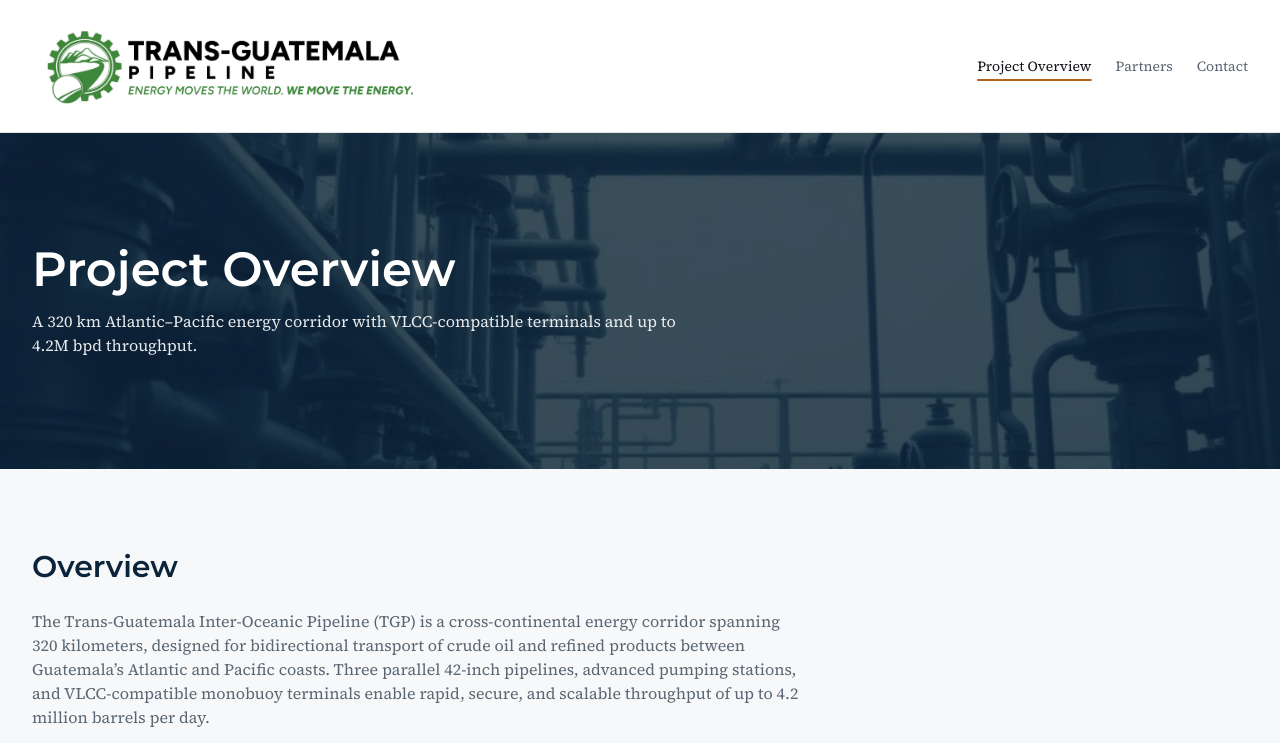
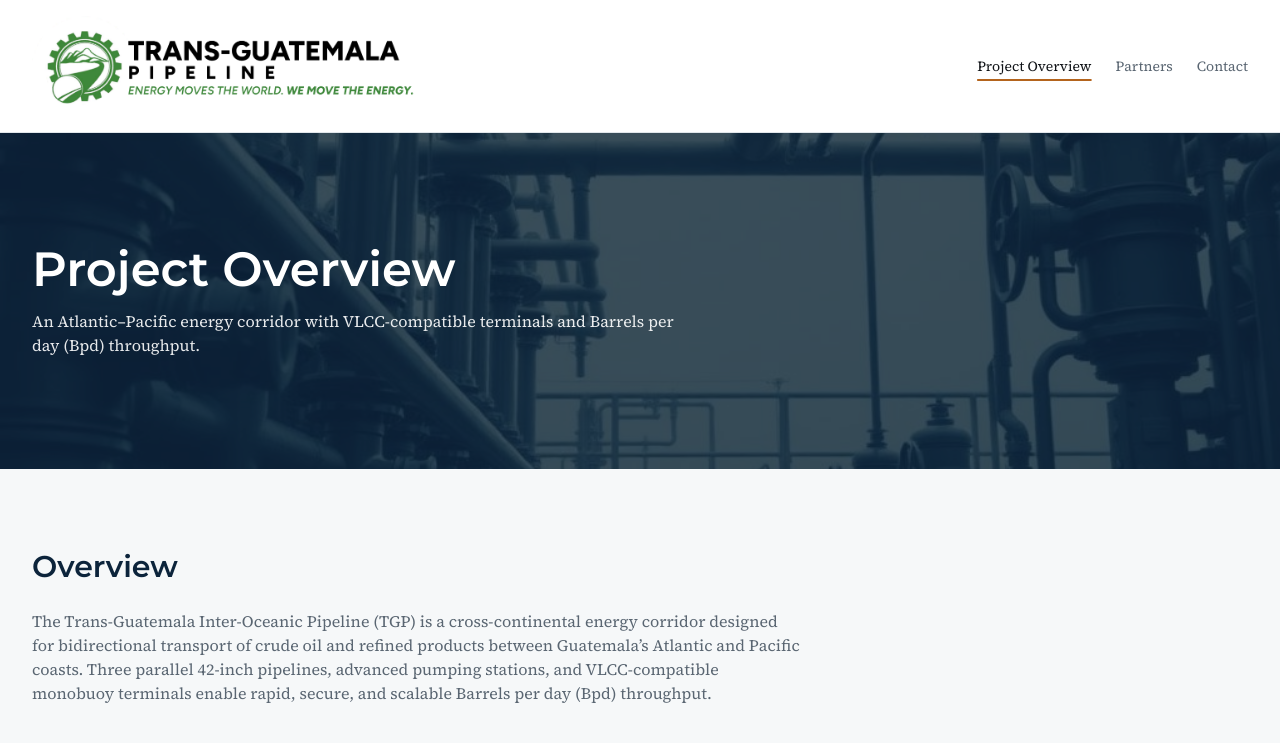
Before and after one commit to xrivera-launchfrog/cross-corridor-connect, a React (Vite) app: page /project-overview in a window 1280 px wide. Shown: the top 743 px of the page. Built offline with nearby package versions, Linux system fonts and the light colour scheme.

Commit message:
Update Project Overview text
Update text in the Project Overview section to reflect "Barrels per day (Bpd) throughput" instead of the previous metrics.

```diff
--- a/src/pages/ProjectOverview.tsx
+++ b/src/pages/ProjectOverview.tsx
@@ -6,7 +6,7 @@ export default function ProjectOverview() {
     <main>
       <Helmet>
         <title>Project Overview | TGP</title>
-        <meta name="description" content="TGP is a 320 km bidirectional pipeline system with VLCC-compatible terminals and up to 4.2M bpd throughput." />
+        <meta name="description" content="TGP is a bidirectional pipeline system with VLCC-compatible terminals and Barrels per day (Bpd) throughput." />
         <link rel="canonical" href="/project-overview" />
       </Helmet>
 
@@ -22,14 +22,14 @@ export default function ProjectOverview() {
         <div className="absolute inset-0 z-10 bg-primary/80" aria-hidden="true"></div>
         <div className="container mx-auto relative z-20 py-20 md:py-28">
           <h1 className="text-4xl md:text-5xl font-semibold font-display text-primary-foreground">Project Overview</h1>
-          <p className="mt-4 text-primary-foreground/90 max-w-2xl">A 320 km Atlantic–Pacific energy corridor with VLCC-compatible terminals and up to 4.2M bpd throughput.</p>
+          <p className="mt-4 text-primary-foreground/90 max-w-2xl">An Atlantic–Pacific energy corridor with VLCC-compatible terminals and Barrels per day (Bpd) throughput.</p>
         </div>
       </section>
 
       <section className="container mx-auto py-12 md:py-20">
         <h2 className="text-2xl md:text-3xl font-semibold">Overview</h2>
         <p className="mt-6 text-muted-foreground max-w-3xl">
-          The Trans-Guatemala Inter-Oceanic Pipeline (TGP) is a cross-continental energy corridor spanning 320 kilometers, designed for bidirectional transport of crude oil and refined products between Guatemala’s Atlantic and Pacific coasts. Three parallel 42-inch pipelines, advanced pumping stations, and VLCC-compatible monobuoy terminals enable rapid, secure, and scalable throughput of up to 4.2 million barrels per day.
+          The Trans-Guatemala Inter-Oceanic Pipeline (TGP) is a cross-continental energy corridor designed for bidirectional transport of crude oil and refined products between Guatemala’s Atlantic and Pacific coasts. Three parallel 42-inch pipelines, advanced pumping stations, and VLCC-compatible monobuoy terminals enable rapid, secure, and scalable Barrels per day (Bpd) throughput.
         </p>
 
         <div className="mt-10 grid gap-8 md:grid-cols-2 items-start">
```
